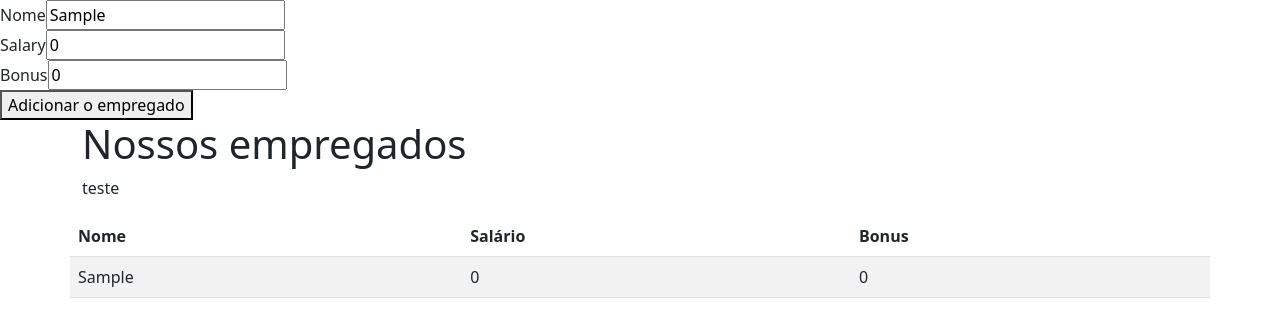
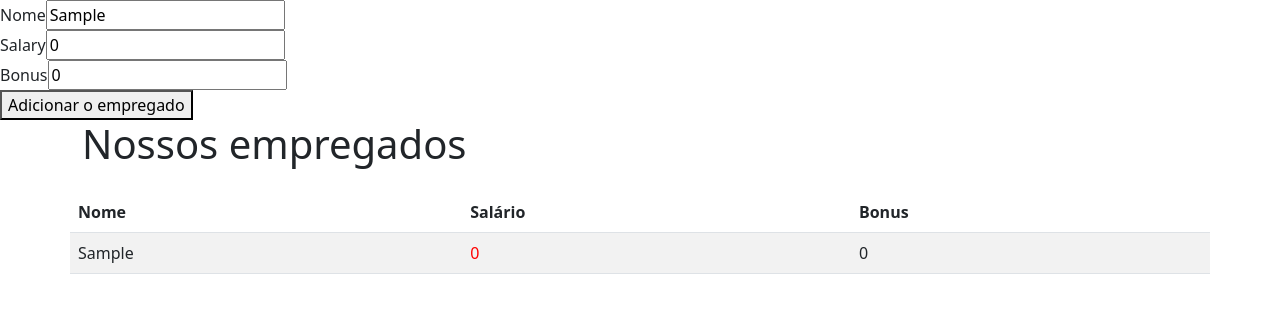
Before and after one commit to ronaldojssilva/CrudAngular, an Angular app: page / in a window 1280 px wide. Both pictures are taken after typing "Sample" into the empty fields and a click on the button "Adicionar o empregado". Shown: the top 336 px of the page. Built offline with nearby package versions, Linux system fonts and the light colour scheme.

Commit message:
Add Decorator Input

```diff
--- a/src/app/employee-list/employee-list.component.html
+++ b/src/app/employee-list/employee-list.component.html
@@ -1,7 +1,7 @@
 <div class="container">
   <div class="row">
     <h1>Nossos empregados</h1>
-    <p SalaryColor></p>
+    <p salaryColor="valo"></p>
     <table class="table table-striped">
       <thead>
         <tr>
@@ -13,8 +13,9 @@
       <tbody>
         <tr *ngFor="let employee of employeeService.employees let i=index;" [id] = "'tr'+ i">
           <td>{{employee.name}}</td>
-          <td [ngClass]="{'salary-expansive': employee.salary >20000,
-                          'salary-cheap': employee.salary <1000}" >{{employee.salary}}</td>
+          <td [innerHtml] = "employee.salary" salaryColor="{{employee.salary}}" x="valor"></td>
+          <!-- <td [ngClass]="{'salary-expansive': employee.salary >20000,
+                          'salary-cheap': employee.salary <1000}" >{{employee.salary}}</td> -->
           <td>{{employee.bonus}}</td>
         </tr>
       </tbody>
--- a/src/app/salary-color.directive.ts
+++ b/src/app/salary-color.directive.ts
@@ -1,12 +1,25 @@
-import { Directive, ElementRef } from '@angular/core';
+import { Directive, ElementRef, Input } from '@angular/core';
 
 @Directive({
-  selector: '[SalaryColor]' //camelCase
+  selector: '[salaryColor]' //camelCase
 })
 export class SalaryColorDirective {
 
+  @Input()
+  salaryColor: string = '';
+
+  @Input()
+  x: any;
+
   constructor(private element: ElementRef) {
-    this.element.nativeElement.innerHTML = 'teste';
+    setTimeout(()=> {
+      const nativeElement: HTMLElement = this.element.nativeElement;
+      const salary = parseFloat(this.salaryColor);
+      nativeElement.style.color = salary > 20000 ? 'green' : 'red';
+      console.log(this.x)
+      // this.element.nativeElement.innerHTML = this.salaryColor;
+    }, 2000)
+
   }
 
 }
```
